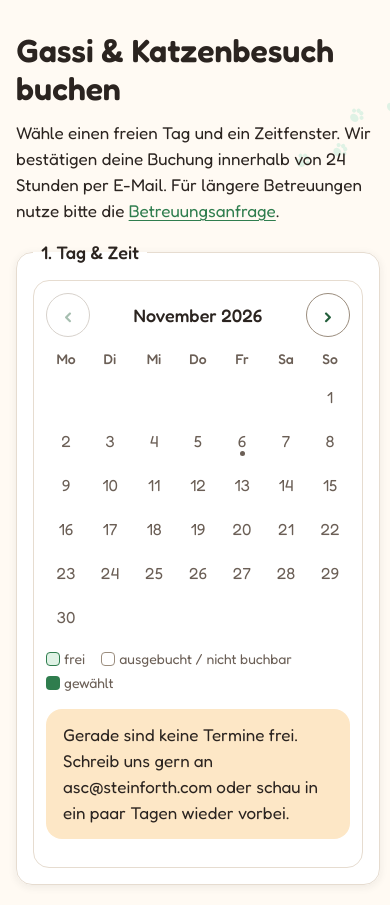
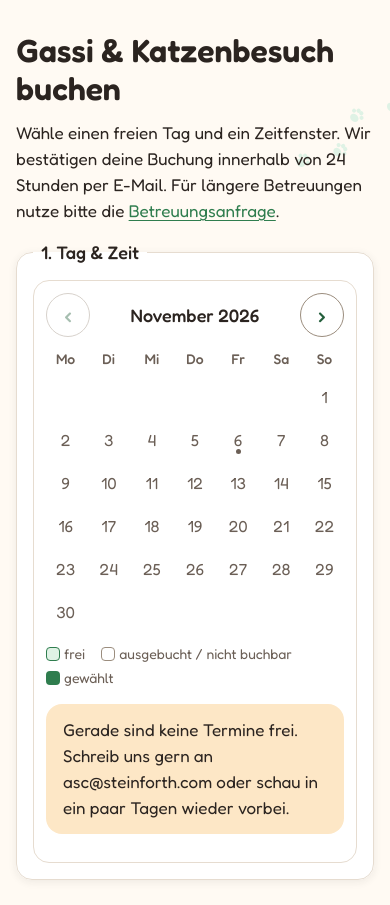
Before and after one commit to msteinforth/asc, a PHP site: page /buchen.html in a window 390 px wide. Shown: the part 73-978 px from the top of the page. Run offline with PHP 8.4, Linux system fonts and the light colour scheme; data that the repository does not hold is empty; some libraries are stand-ins or nearby versions.

Commit message:
Kalender: gleichmäßiger Abstand zur Karte
Die Tage hatten eine Mindestgröße von 40px; in der 360px breiten
Desktop-Spalte war der Kalender dadurch breiter als die Karte (links 25,
rechts 5px). Tage jetzt flexibel (minmax(0, 1fr)), Spalte 384px, auf
Tablets max. 440px und zentriert. Gemessen von 320 bis 1280px:
links und rechts gleich.

Co-Authored-By: Claude Opus 5.5 <noreply@anthropic.com>
Claude-Session: https://claude.ai/code/session_01N3Fzu58YzfjSMbC7uYunpH

```diff
--- a/asc/assets/style.css
+++ b/asc/assets/style.css
@@ -310,7 +310,9 @@ input:focus-visible, select:focus-visible, textarea:focus-visible { outline: 2px
 .hinweis.warnung { background: var(--accent-soft); border-color: transparent; color: var(--ink); }
 
 /* ---------- Kalender ---------- */
-.kalender { border: 1px solid var(--border); border-radius: var(--radius-md); padding: var(--space-3); background: var(--surface-raised); }
+.kalender { border: 1px solid var(--border); border-radius: var(--radius-md); padding: var(--space-3); background: var(--surface-raised); min-width: 0; }
+/* Auf Tablets nicht über die ganze Breite ziehen, sonst werden die Tage riesig */
+.kalender { width: 100%; max-width: 440px; justify-self: center; }
 .kalender-kopf { display: flex; align-items: center; justify-content: space-between; gap: var(--space-2); margin-bottom: var(--space-2); }
 .kalender-kopf h3 { margin: 0; }
 .kalender-kopf button {
@@ -319,10 +321,10 @@ input:focus-visible, select:focus-visible, textarea:focus-visible { outline: 2px
 }
 .kalender-kopf button:hover:not(:disabled) { background: var(--brand-soft); }
 .kalender-kopf button:disabled { opacity: .4; cursor: not-allowed; }
-.kalender-raster { display: grid; grid-template-columns: repeat(7, 1fr); gap: var(--space-1); }
+.kalender-raster { display: grid; grid-template-columns: repeat(7, minmax(0, 1fr)); gap: var(--space-1); }
 .kalender-raster .wt { text-align: center; font-size: 14px; line-height: 20px; font-weight: 500; color: var(--ink-muted); padding: var(--space-1) 0; }
 .kalender-raster button, .kalender-raster .leer {
-  aspect-ratio: 1 / 1; min-height: 40px; border-radius: var(--radius-sm); font: inherit; font-size: 16px; font-weight: 500;
+  aspect-ratio: 1 / 1; min-width: 0; border-radius: var(--radius-sm); font: inherit; font-size: 16px; font-weight: 500;
   border: 1.5px solid transparent; background: transparent; color: var(--ink-muted); font-weight: 400; position: relative; padding: 0;
 }
 .kalender-raster .leer { background: transparent; }
@@ -351,7 +353,7 @@ input:focus-visible, select:focus-visible, textarea:focus-visible { outline: 2px
 .zeitfenster label.belegt { background: var(--surface-sunken); border-color: var(--border); color: var(--ink-muted); cursor: not-allowed; text-decoration: line-through; }
 
 .buchen-raster { display: grid; gap: var(--space-6); }
-@media (min-width: 900px) { .buchen-raster { grid-template-columns: 360px 1fr; align-items: start; } .buchen-raster .kalender-spalte { position: sticky; top: 100px; } }
+@media (min-width: 900px) { .buchen-raster { grid-template-columns: 384px minmax(0, 1fr); align-items: start; } .buchen-raster .kalender-spalte { position: sticky; top: 100px; } }
 
 /* ---------- Fuß ---------- */
 .fuss { padding: var(--space-8) 0; font-size: 14px; line-height: 20px; color: var(--ink-muted); background: var(--surface-sunken); margin-top: var(--space-12); }
```
